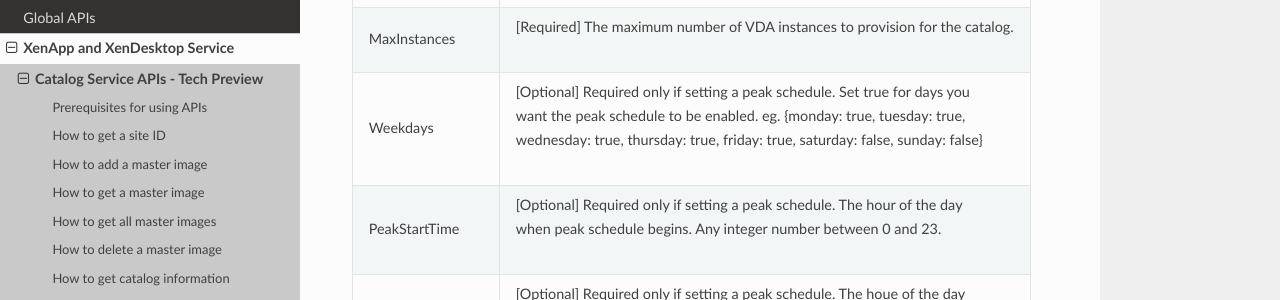
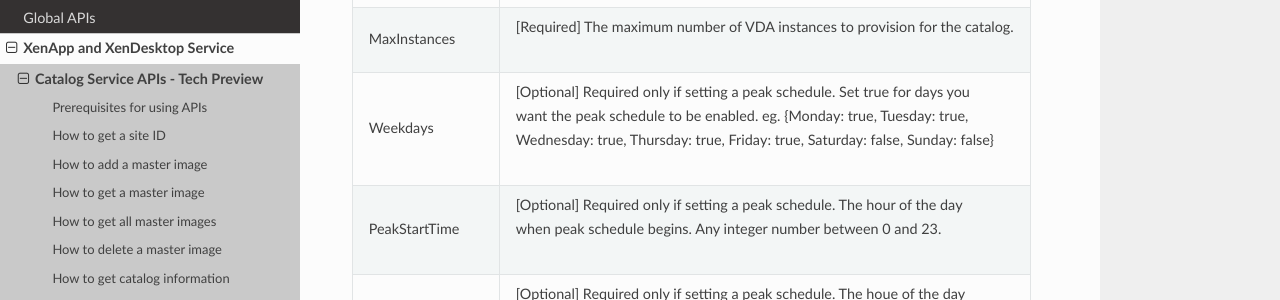
Before and after one commit to yufengsh/devportal, a Sphinx documentation site: the page built from source/_xenapp_and_xendesktop_service/_xenapp_essentials_apis/how_to_deploy_a_catalog.rst, in a window 1280 px wide and 900 px high, scrolled down 4700 px. Shown: the part 151-451 px from the top of the window. Built offline with Sphinx 7.4.7 and the Read the Docs theme 2.0.0, drawn with Linux system fonts in a browser that asks for light colours; some of the changed text lies outside the part shown.

```diff
--- a/source/_xenapp_and_xendesktop_service/_xenapp_essentials_apis/how_to_deploy_a_catalog.rst
+++ b/source/_xenapp_and_xendesktop_service/_xenapp_essentials_apis/how_to_deploy_a_catalog.rst
@@ -61,7 +61,7 @@ Request
       "ScaleSettings": {
         "MinInstances": 1,
         "MaxInstances": 2,
-        "Weekdays": {"monday": true, "tuesday": true, "wednesday": true, "thursday": true, "friday": true, "saturday": false, "sunday": false},
+        "Weekdays": {"Monday": true, "Tuesday": true, "Wednesday": true, "Thursday": true, "Friday": true, "Saturday": false, "Sunday": false},
         "PeakStartTime": 9,
         "PeakEndTime": 17,
         "PeakTimeZone": "Eastern Standard Time",
@@ -183,8 +183,8 @@ MaxUsers            | [Optional] Internal use only. Do not set it.
 MinInstances        | [Required] The minimum number of VDA instances running at all times.
 MaxInstances        | [Required] The maximum number of VDA instances to provision for the catalog.
 Weekdays            | [Optional] Required only if setting a peak schedule. Set true for days you
-                    | want the peak schedule to be enabled. eg. {monday: true, tuesday: true,
-                    | wednesday: true, thursday: true, friday: true, saturday: false, sunday: false}
+                    | want the peak schedule to be enabled. eg. {Monday: true, Tuesday: true,
+                    | Wednesday: true, Thursday: true, Friday: true, Saturday: false, Sunday: false}
 PeakStartTime       | [Optional] Required only if setting a peak schedule. The hour of the day
                     | when peak schedule begins. Any integer number between 0 and 23.
 PeakEndTime         | [Optional] Required only if setting a peak schedule. The houe of the day
@@ -286,7 +286,7 @@ This example illustrates how to deploy a catalog to a customer's account using P
       "ScaleSettings" = @{
         "MinInstances" = "1";
         "MaxInstances" = "2";
-        "Weekdays" = @{"monday" = $true; "tuesday" = $true; "wednesday" = $true; "thursday" = $true; "friday" = $true; "saturday" = $false; "sunday" = $false};
+        "Weekdays" = @{"Monday" = $true; "Tuesday" = $true; "Wednesday" = $true; "Thursday" = $true; "Friday" = $true; "Saturday" = $false; "Sunday" = $false};
         "PeakStartTime" = "9";
         "PeakEndTime" = "17";
         "PeakTimeZone" = "Eastern Standard Time";
```
